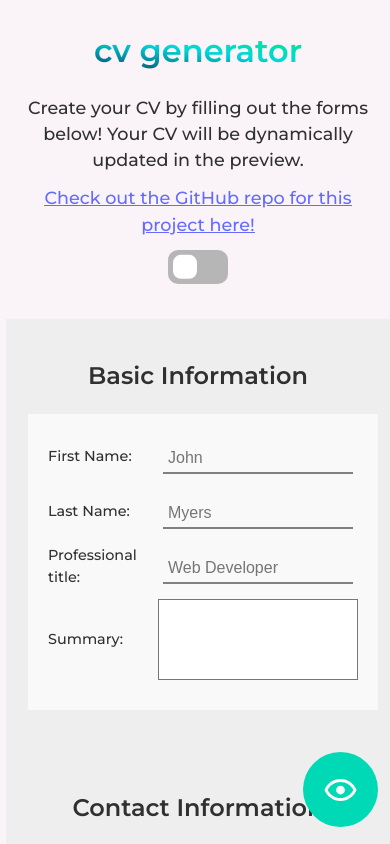
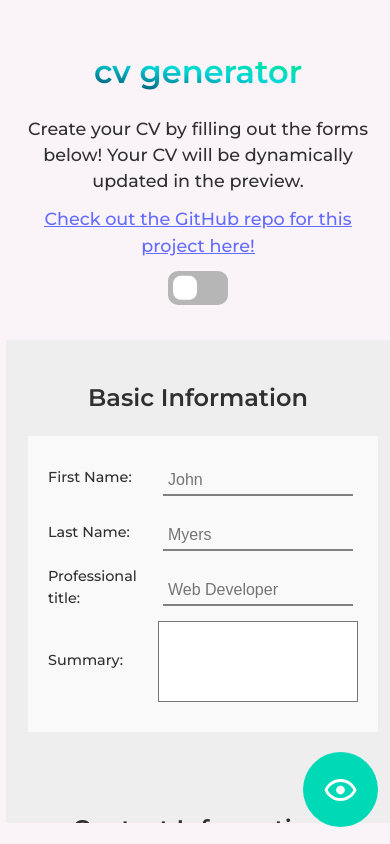
Before and after one commit to topciovrafael/cv-generator, a React (Vite) app: page / in a window 390 px wide. Built offline with nearby package versions, Linux system fonts and the light colour scheme.

Commit message:
Update index.css

```diff
--- a/src/index.css
+++ b/src/index.css
@@ -685,6 +685,9 @@ html {
 }
 
 @media (max-width: 1200px) {
+  body, #tot{
+    max-height:95vh;
+    }
   body {
     min-height: -webkit-fill-available;
   }
```
